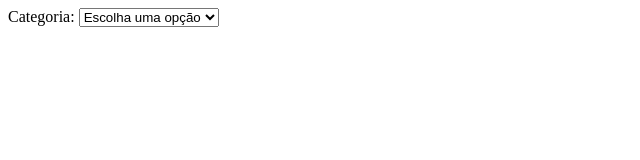
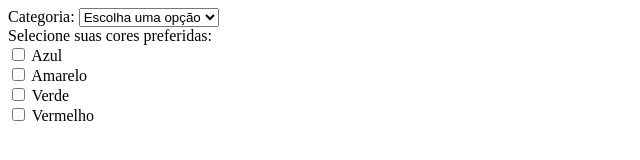
Before and after one commit to amandah-coslo/elementos_do_formulario, a plain HTML site: page index.html in a window 1280 px wide. Shown: the whole page, without its empty margins (0-640 px from the left). Drawn offline with Linux system fonts and the light colour scheme.

Commit message:
foi adicionado checkbox de cores

```diff
--- a/index.html
+++ b/index.html
@@ -15,6 +15,21 @@
             <option value="funcionario">Funcionário</option>
         </select>
     </div>
+    <div>
+        <label for="cores">Selecione suas cores preferidas:</label>
+        <br/>
+        <input type="checkbox" name="blue" id="blue">
+        <label for="blue">Azul</label>
+        <br/>
+        <input type="checkbox" name="blue" id="blue">
+        <label for="yellow">Amarelo</label>
+        <br/>
+        <input type="checkbox" name="blue" id="blue">
+        <label for="green">Verde</label>
+        <br/>
+        <input type="checkbox" name="blue" id="blue">
+        <label for="red">Vermelho</label>
+    </div>
 
 </body>
 </html>
```
